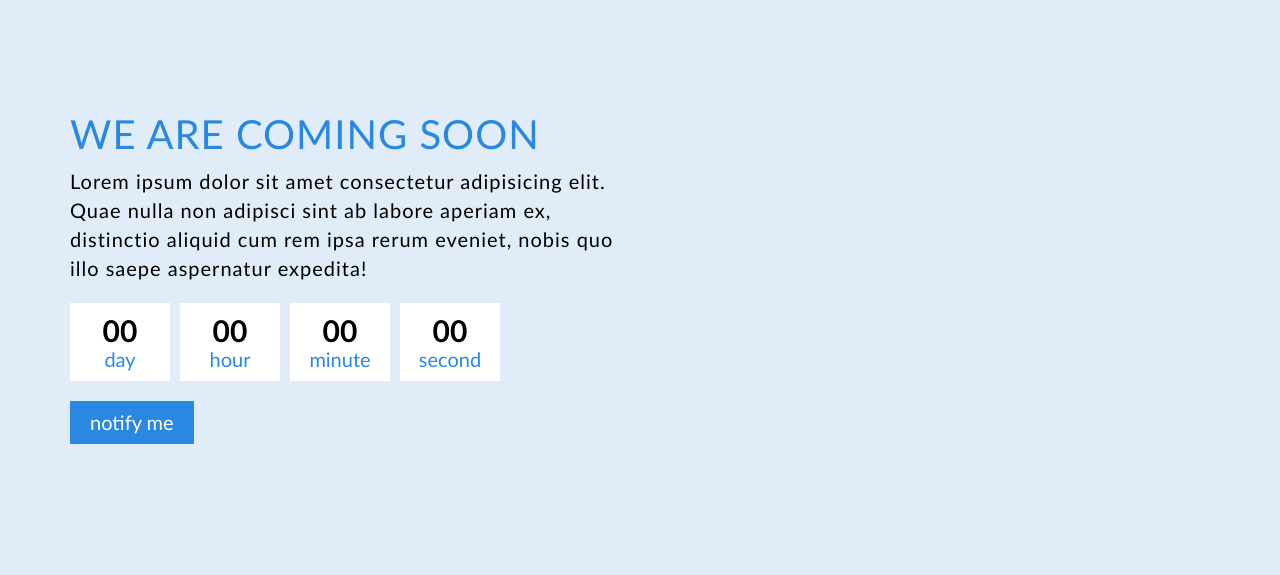
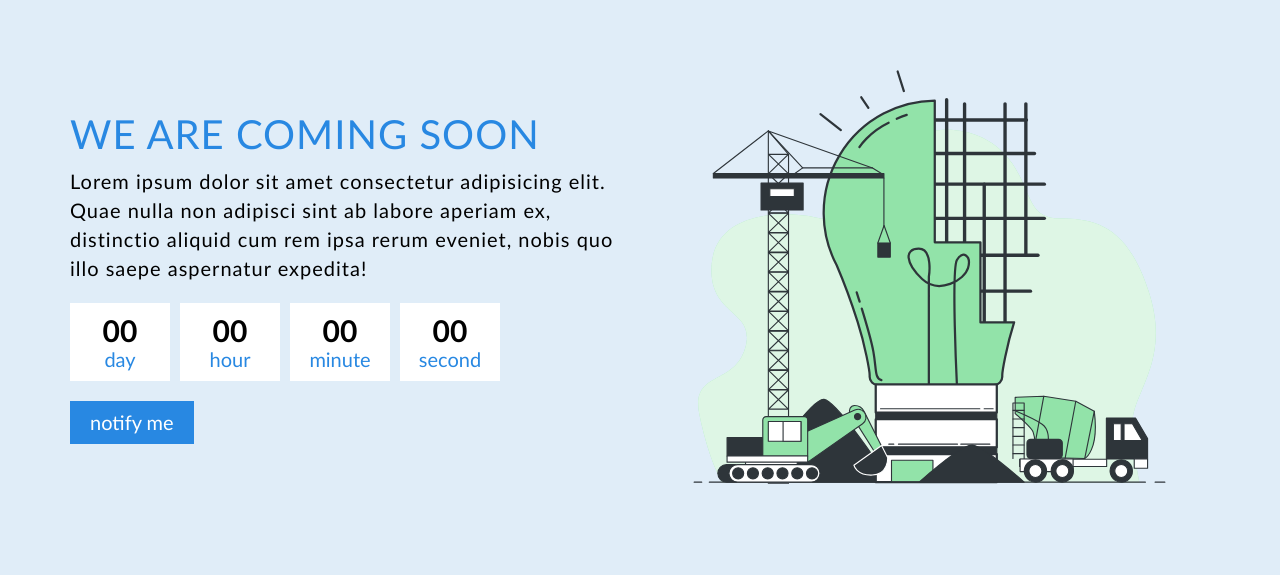
Before and after one commit to winhtetnaing1/we-are-coming-soon, a plain HTML site: page index.html in a window 1280 px wide. Drawn offline with Linux system fonts and the light colour scheme; the site is published under a folder, as on GitHub Pages, so addresses that start at the root find nothing.

Commit message:
design v2

```diff
--- a/index.html
+++ b/index.html
@@ -38,7 +38,7 @@
             <a href="" class="btn">notify me</a>
         </div>
         <div class="col span_1_of_2">
-            <img class="logo" src="/resources/img/Create-bro.svg" alt="">
+            <img class="logo" src="./resources/img/Create-bro.svg" alt="">
         </div>
     </div>
 </body>
```
